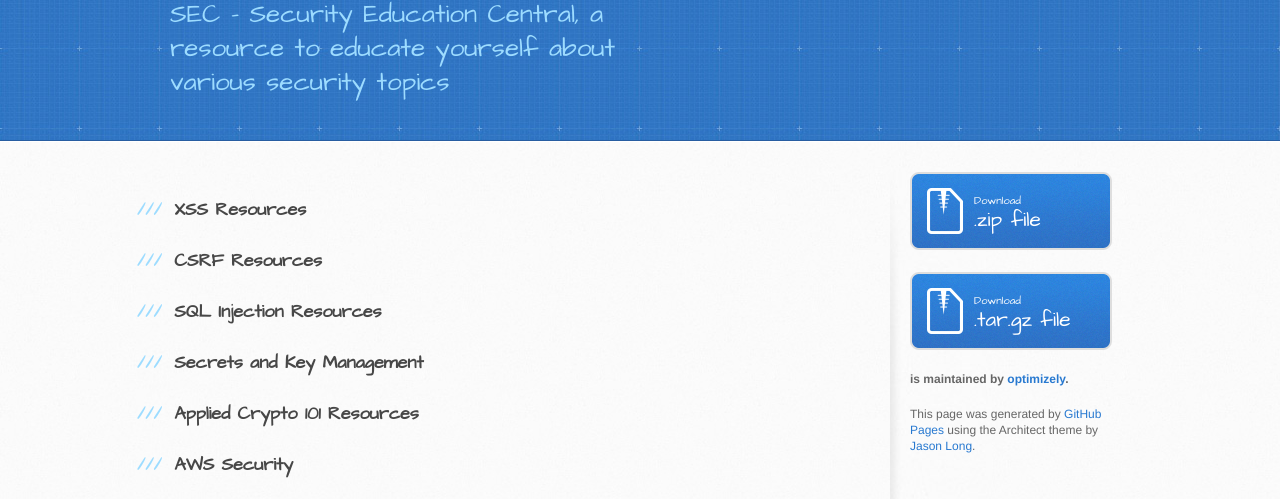
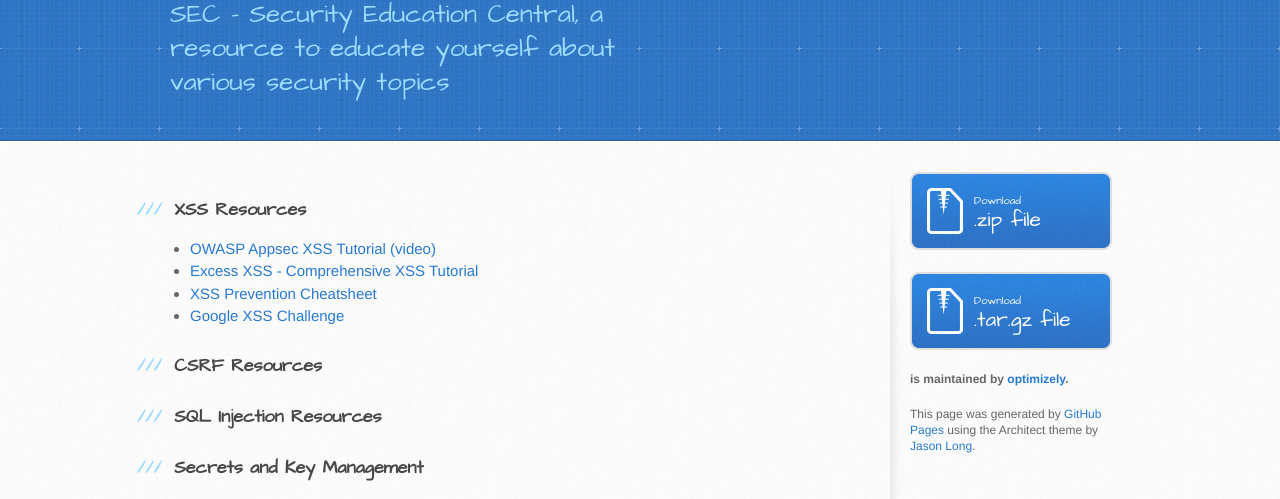
Before and after one commit to optimizely/security-education-central, a plain HTML site: page index.html in a window 1280 px wide. Shown: the part 272-771 px from the top of the page. Drawn offline with Linux system fonts and the light colour scheme.

Commit message:
Add XSS resources

```diff
--- a/index.html
+++ b/index.html
@@ -30,7 +30,12 @@
         <section id="main-content">
           <h3>
 <a id="xss-resources" class="anchor" href="#xss-resources" aria-hidden="true"><span class="octicon octicon-link"></span></a>XSS Resources</h3>
-
+  <ul>
+    <li><a href="https://www.youtube.com/watch?v=_Z9RQSnf8-g">OWASP Appsec XSS Tutorial (video)</a></li>
+    <li><a href="http://excess-xss.com/">Excess XSS - Comprehensive XSS Tutorial</a></li>
+    <li><a href="https://www.owasp.org/index.php/XSS_(Cross_Site_Scripting)_Prevention_Cheat_Sheet">XSS Prevention Cheatsheet</a></li>
+    <li><a href="https://xss-game.appspot.com/">Google XSS Challenge</a></li>
+  </ul>
 <h3>
 <a id="csrf-resources" class="anchor" href="#csrf-resources" aria-hidden="true"><span class="octicon octicon-link"></span></a>CSRF Resources</h3>
 
```
